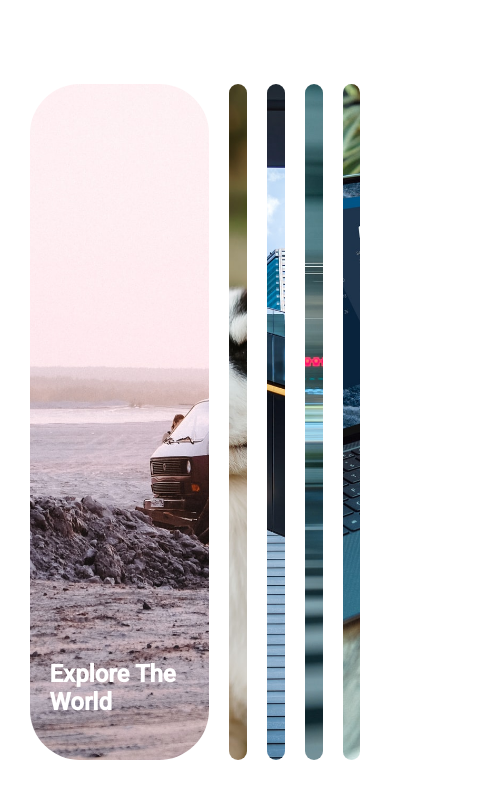
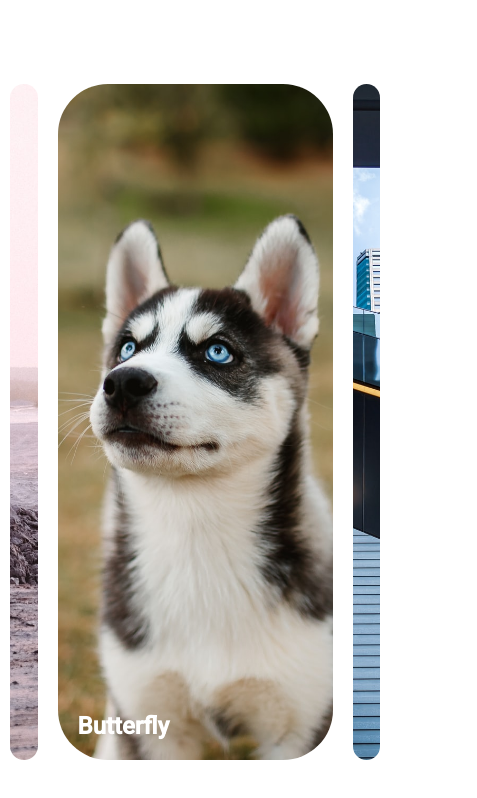
Before and after one commit to hamzaanwardev/expanding-cards, a plain HTML site: page index.html in a window 390 px wide. Both pictures are taken after a click on the element "Butterfly". Shown: the whole page, 477 px wide, since content can reach past the window. Drawn offline with Linux system fonts and the light colour scheme.

Commit message:
styling of images and their text

```diff
--- a/script.js
+++ b/script.js
@@ -0,0 +1,14 @@
+const panels = document.querySelectorAll('.panel')
+
+panels.forEach(panel => {
+    panel.addEventListener('click', () => {
+        removeActiveClasses()
+        panel.classList.add('active')
+    })
+})
+
+function removeActiveClasses() {
+    panels.forEach(panel => {
+        panel.classList.remove('active')
+    })
+}
--- a/style.css
+++ b/style.css
@@ -45,4 +45,16 @@ body {
 
 .panel.active h3  {
     opacity: 1;
+    margin: 0 auto;
+    transition: opacity 0.3s ease-in 0.4s;
 }
+
+@media (max-width: 480px) {
+    .container {
+        width: 100vw;
+    }
+    .panel:nth-of-type(4),
+    .panel:nth-of-type(5) {
+        display: none;
+    }
+}
```
